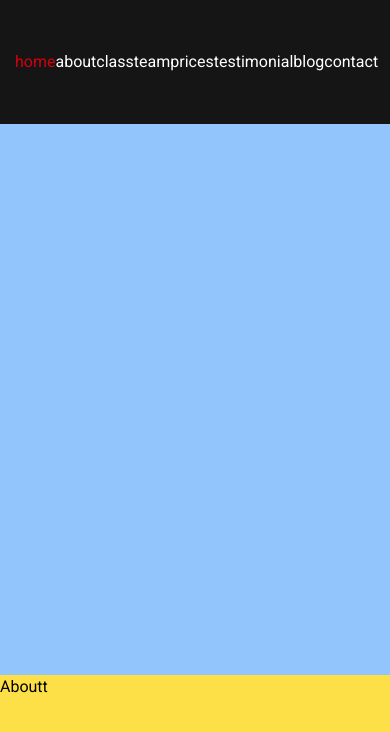
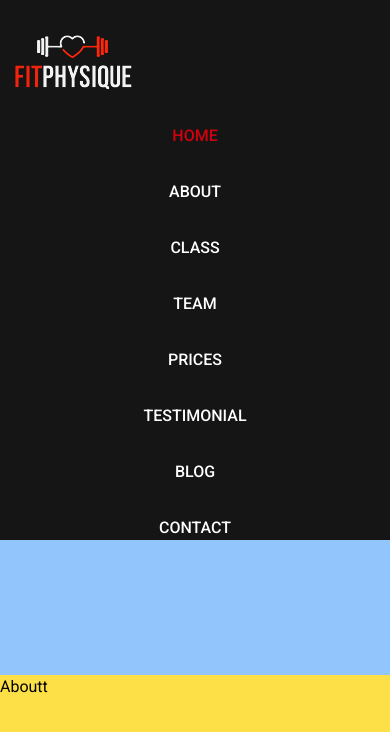
Before and after one commit to Quincy-Fer/fit-physique, a Next.js app: page / in a window 390 px wide. Shown: the top 732 px of the page. Built offline with nearby package versions, Linux system fonts and the light colour scheme.

Commit message:
Decrease nav height when scrolled, add mobile menu styling

```diff
--- a/components/Header.tsx
+++ b/components/Header.tsx
@@ -27,7 +27,7 @@ const Header = () => {
     <header
       className={`${
         headerActive ? "h-[100px]" : "h-[124px]"
-      } fixed max-w-[1920px] top-0  w-full bg-primary-200 h-[100px] transition-all z-50`}
+      } fixed max-w-[1920px] top-0  w-full bg-primary-200 h-[100px] transition-all z-50 `}
     >
       <div className="container mx-auto h-full flex items-center justify-between">
         {/* Logo */}
@@ -41,7 +41,10 @@ const Header = () => {
           />
         </Link>
         {/* mobile nav hidden on desktop */}
-        <MobileNav containerStyles="xl:hidden text-white" />
+        <MobileNav
+          containerStyles={`${headerActive ? 'top-[90px]' : 'top-[124px]'} flex flex-col text-center fixed gap-8 xl:hidden
+        left-0  text-base uppercase font-medium text-white bg-primary-200 transition-all w-full`}
+        />
         {/* desktop nav hidden on mobile */}
         <Nav containerStyles="flex xl:flex gap-4 hidden text-white" />
       </div>
```
